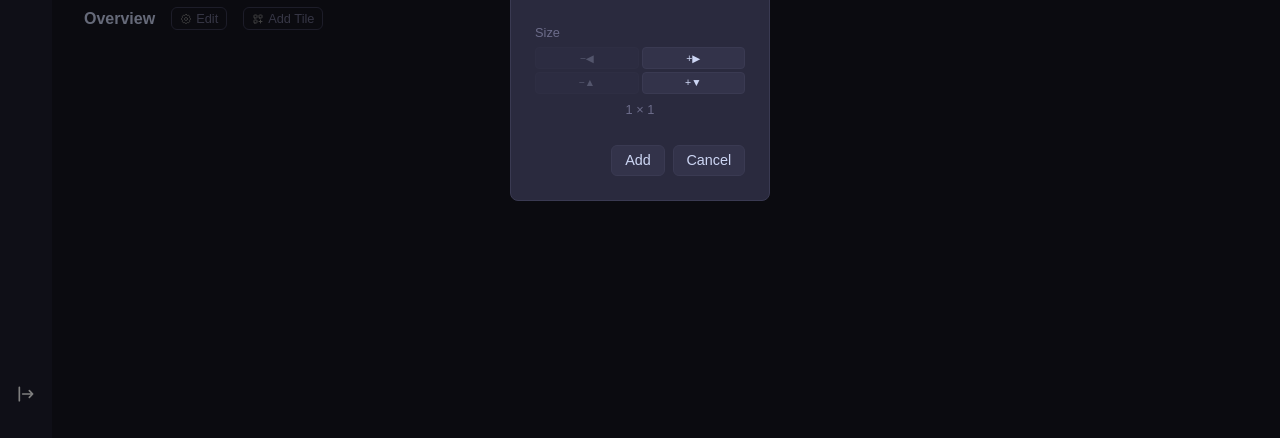
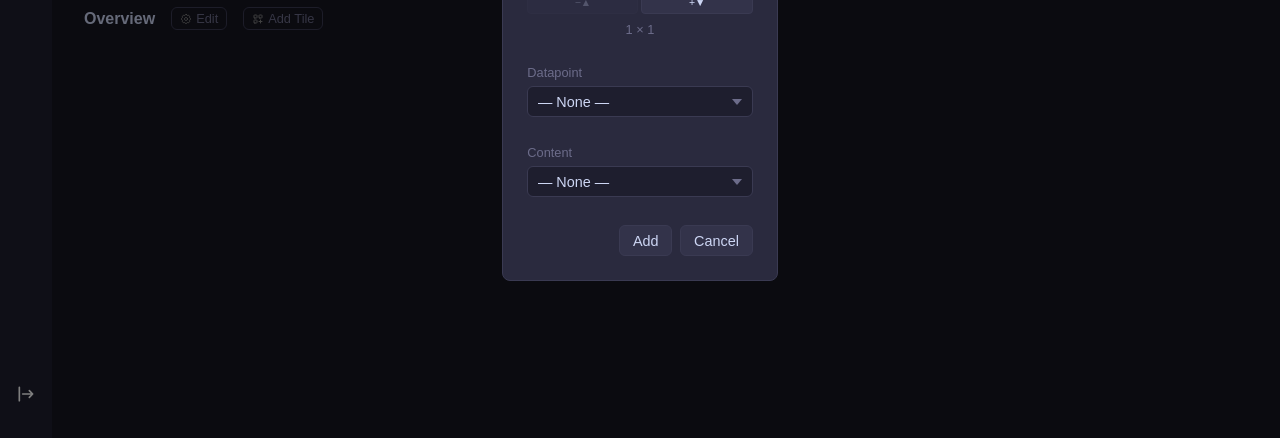
Before and after one commit to B2bBerg/SmartHomeWebApp, a plain HTML site: page frontend/Index.html in a window 1280 px wide. Both pictures are taken after a click on the button "Add Tile". Shown: the part 362-800 px from the top of the page. Drawn offline with Linux system fonts and the light colour scheme.

Commit message:
Integration of module graph

```diff
--- a/frontend/Index.html
+++ b/frontend/Index.html
@@ -16,6 +16,9 @@
     <link rel="stylesheet" href="css/rules.css">
     <link rel="stylesheet" href="css/users.css">
     <link rel="stylesheet" href="css/settings.css">
+
+    <!-- MODULES -->
+    <link rel="stylesheet" href="css/modules/graph.css">
 </head>
 <body>
     <header class="header">
@@ -82,6 +85,26 @@
                     </div>
                     <span id="add-size-display" class="size-display">1 &times; 1</span>
                 </div>
+                <div class="settings-group">
+                    <label>Datapoint</label>
+                    <select id="add-tile-datapoint">
+                        <option value="">&mdash; None &mdash;</option>
+                        <option value="sensor.temp.living">Temp &ndash; Living Room</option>
+                        <option value="sensor.temp.bedroom">Temp &ndash; Bedroom</option>
+                        <option value="sensor.energy.main">Energy &ndash; Main Meter</option>
+                        <option value="sensor.energy.solar">Energy &ndash; Solar</option>
+                    </select>
+                </div>
+                <div class="settings-group">
+                    <label>Content</label>
+                    <select id="add-tile-content">
+                        <option value="">&mdash; None &mdash;</option>
+                        <option value="temp-current">Temperature &ndash; Current Value</option>
+                        <option value="temp-graph">Temperature &ndash; Graph</option>
+                        <option value="energy-current">Energy &ndash; Current Value</option>
+                        <option value="energy-graph">Energy &ndash; Graph</option>
+                    </select>
+                </div>
                 <div class="tile-modal-actions">
                     <button id="tile-modal-confirm">Add</button>
                     <button id="tile-modal-cancel">Cancel</button>
@@ -127,7 +150,15 @@
         </div>
         </main>
 
+    <!-- API (Load first) -->
+    <script src="js/api.js"></script>
+
+    <!-- MAIN -->
     <script src="js/main.js"></script>
+    <!-- MODULES -->
+    <script src="js/modules/graph.js"></script>
+
+    <!-- SUB-MAINS -->
     <script src="js/data-table.js"></script>
     <script src="js/overview.js"></script>
 </body>
```
